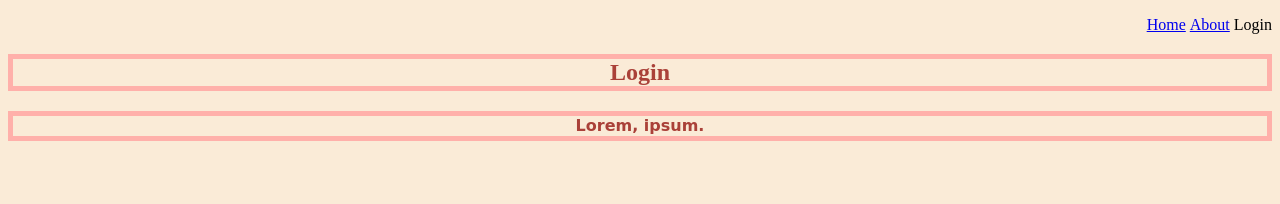
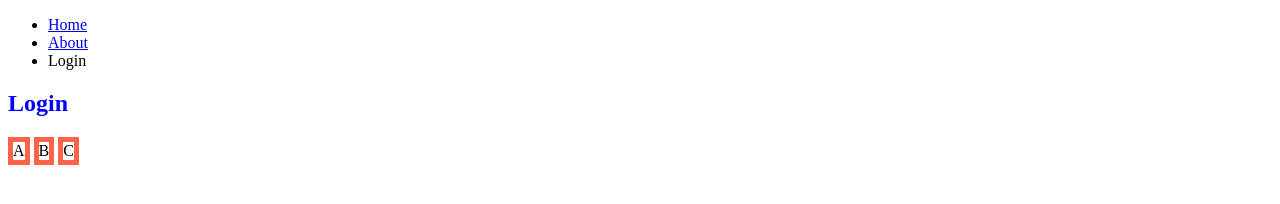
Before and after one commit to xtang999/test, a plain HTML site: page practices/login.html in a window 1280 px wide. Drawn offline with Linux system fonts and the light colour scheme.

Commit message:
add new folder

```diff
--- a/login.html
+++ b/practices/login.html
@@ -5,7 +5,7 @@
     <meta http-equiv="X-UA-Compatible" content="IE=edge" />
     <meta name="viewport" content="width=device-width, initial-scale=1.0" />
     <title>Login</title>
-    <link rel="stylesheet" href="style.css" />
+    <link rel="stylesheet" href="style2.css" />
   </head>
   <body>
     <header>
@@ -19,7 +19,9 @@
     </header>
     <section>
       <h2>Login</h2>
-      <p>Lorem, ipsum.</p>
+      <div class="boxmodel">A</div>
+      <div class="boxmodel">B</div>
+      <div class="boxmodel">C</div>
     </section>
   </body>
 </html>
--- a/style.css
+++ b/practices/style.css
@@ -15,8 +15,18 @@ h2, p {
     cursor:pointer;
 }
 
+img {
+    float: left;
+}
+
+footer {
+    clear: both;
+    text-align: center;
+}
+
+
 p {
-    line-height: 20px;
+    line-height: 50px;
     font-weight: bold;
     font-size: 100%;
     font-family: 'Comfortaa', cursive;
--- /dev/null
+++ b/practices/style2.css
@@ -0,0 +1,8 @@
+h2 {
+    color: blue;
+}
+
+.boxmodel {
+    border: 5px solid tomato;
+    display: inline-block;
+}
```
Also changed, not shown: practices/about.html (renamed from about.html, +2 -0 lines), practices/README.md (renamed from README.md), practices/backgroundimage.PNG (renamed from backgroundimage.PNG), practices/form.html (renamed from form.html), practices/index.html (renamed from index.html), xervo/gallery.html (added), xervo/index.html (added), xervo/style.css (added).
